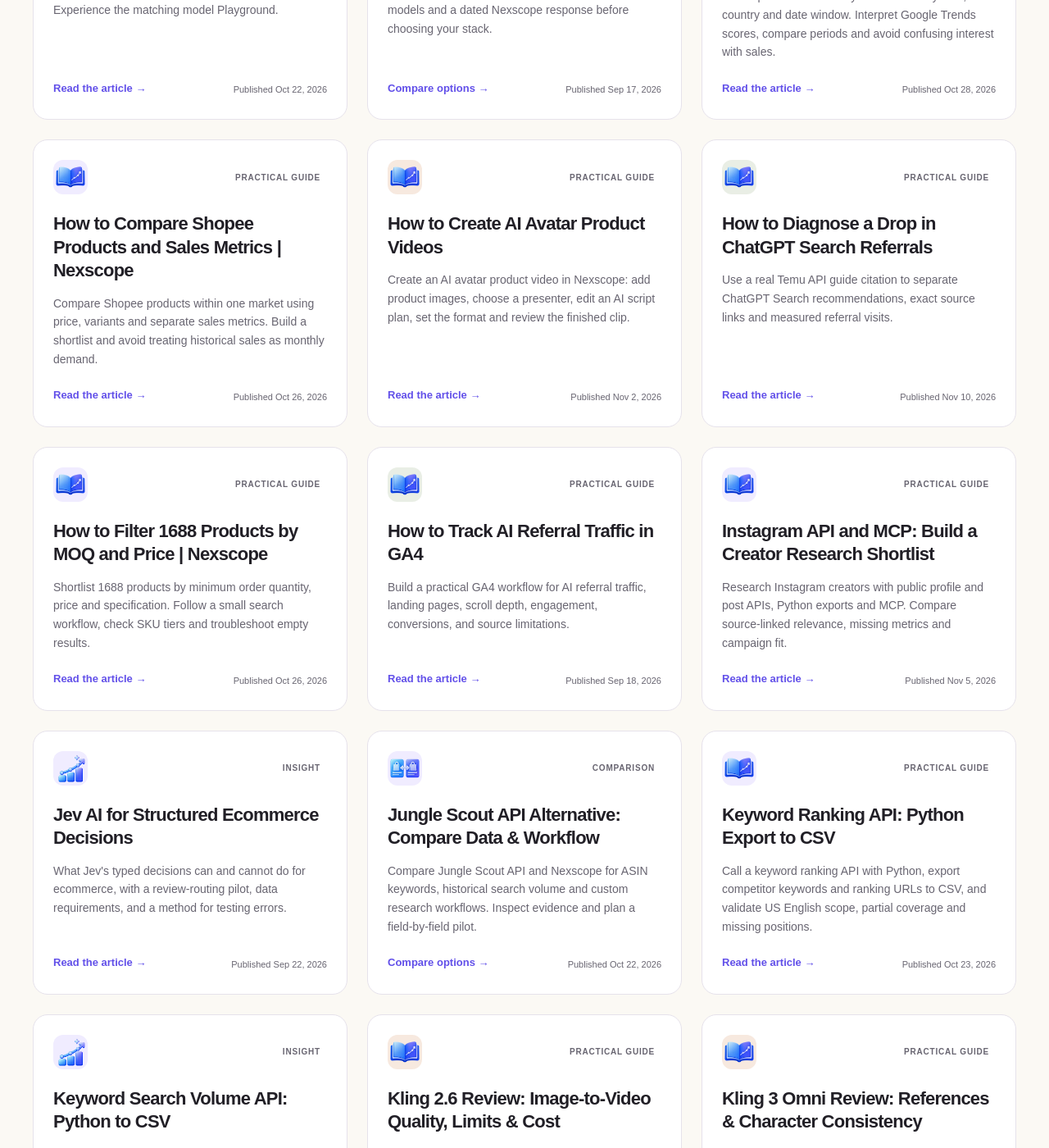
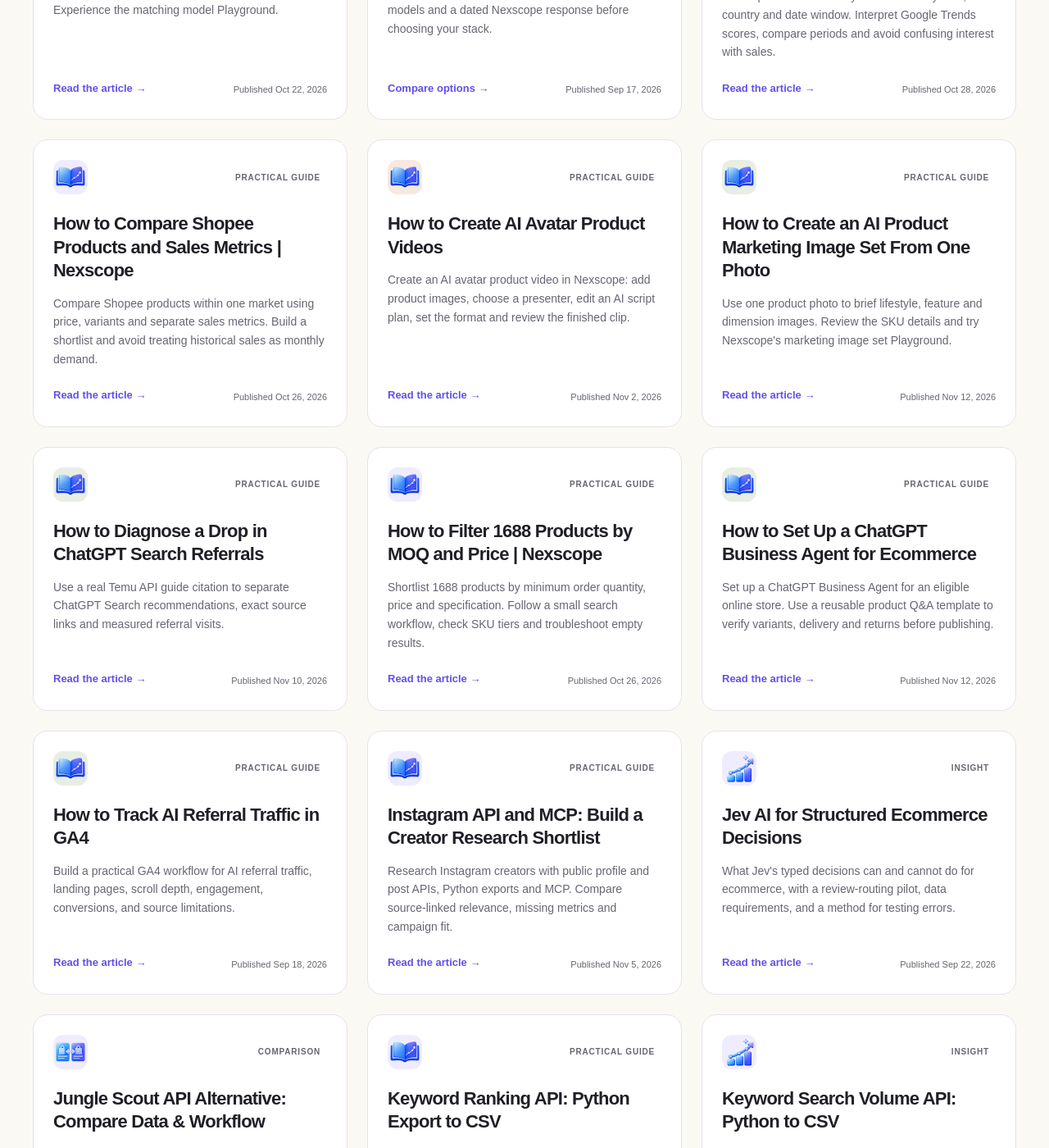
Before and after one commit to nexscope-ai/ecommerce-ai-tools, a Jekyll site: the page built from docs/index.md, in a window 1280 px wide and 1400 px high, scrolled down 13967 px. Shown: the whole window at 82% size. Built offline with Jekyll 4.4.1, drawn with Linux system fonts in a browser that asks for light colours; some of the changed lines change nothing that is shown; some of the changed text lies outside the part shown.

Commit message:
Publish Business Agent and image set guides with Black Friday price checks

```diff
--- /dev/null
+++ b/docs/guides/ai-product-marketing-image-set.md
@@ -0,0 +1,62 @@
+---
+layout: default
+learning_topic: creative
+related_topics: [research]
+content_kind: guide
+title: "How to Create an AI Product Marketing Image Set From One Photo"
+description: "Use one product photo to brief lifestyle, feature and dimension images. Review the SKU details and try Nexscope's marketing image set Playground."
+permalink: /guides/ai-product-marketing-image-set/
+date_published: 2026-11-12
+date_modified: 2026-11-12
+last_modified_at: 2026-11-12
+last_reviewed: 2026-11-12
+author: Nexscope Team
+schema_type: Article
+og_type: article
+compact_evidence: true
+evidence_scope: "Workflow based on Adobe's November 10 announcement and Nexscope's published API documentation. The image briefs are illustrative."
+suppress_article_help: true
+next_step:
+  id: product_marketing_image_set_growth_report
+  intent: product-report-evaluation
+  title: "Request a reviewed image set for one product"
+  description: "Submit one public product URL and one target market. Choose the service you need and review the credit quote before submitting."
+  label: "Explore product advertising images"
+  url: "https://www.nexscope.ai/product-growth-report?co-from=learn#request"
+---
+
+# From one product photo to a campaign image set
+
+Give each image a job. A lifestyle image shows where the item fits, a feature image explains a verified detail, and a dimension image helps a shopper compare fit. Adobe's November 10 Firefly announcement gives creative teams more ways to combine image and video tools. This walkthrough uses Nexscope's Product Marketing Image Set v4 to prepare and review assets for one SKU. [Adobe MAX announcement](https://news.adobe.com/news/2026/11/adobe-powers-new-era-of-creativity) · [Nexscope image set API](https://www.nexscope.ai/api-docs/ai-product-marketing-image-set-v4)
+
+{% include article-quick-action.html %}
+
+## Prepare one reference image and three briefs
+
+Choose a clear photo you can use and record the exact SKU, color, packaging, dimensions and included pieces. The example uses a navy travel mug with a silver rim and one black lid. Write the approved facts before generating.
+
+| Asset | What to show | What to verify |
+| --- | --- | --- |
+| Lifestyle | The mug on a kitchen counter with soft daylight | Mug shape, finish, lid and scale match the reference |
+| Feature | A close-up of the rim and lid | The image depicts the real parts and carries only verified feature claims |
+| Dimensions | A clean front view with space for labels | Add approved measurements in your layout tool and verify units and endpoints |
+
+## Start with one image in the Playground
+
+1. Add the reference through the supported image input. The API documents it as `imageList`.
+2. Provide approved selling points and keep automatic extraction off if you already have a verified brief. Choose a supported model, output type and aspect ratio in the Playground.
+3. Generate one image and compare it with the original at full size. For an API integration, keep the task ID and retrieve the result through the documented task flow.
+
+<a data-article-next-step data-step-id="product_marketing_image_set_playground" data-cta-placement="article-middle" data-buyer-intent="api-evaluation" href="https://www.nexscope.ai/api-docs/ai-product-marketing-image-set-v4?view=playground&amp;co-from=learn">Open Product Marketing Image Set Playground →</a>
+
+Running the creative API requires an active subscription. Check the live credit estimate before submitting. [API access and inputs](https://www.nexscope.ai/api-docs/ai-product-marketing-image-set-v4?view=playground)
+
+## Review the images against the product page
+
+Compare the generated image and live listing side by side. Check the number of pieces, shape, color, label and accessories. For the dimension image, check each label against the actual variant. If an image shows a spare lid that the SKU does not include, revise the shot before uploading it. Read the destination marketplace's current rules before using the image as the main listing photo.
+
+If you need help preparing the set, choose **Product advertising images** in the Nexscope Product Growth Report. Provide one public product URL, the target market, the number of images and the purpose of each. The service reviews the selected images before delivery. [Product Growth Report scope](https://learn.nexscope.ai/product-growth-report/)
+
+{% include article-action.html placement="article-middle" %}
+
+When the still images are approved, use the same product facts to brief a short clip. [Black Friday video creative workflow]({{ '/guides/black-friday-video-ad-creative-pack/' | relative_url }})
--- a/docs/guides/amazon-price-history.md
+++ b/docs/guides/amazon-price-history.md
@@ -3,12 +3,12 @@
 content_kind: guide
 layout: default
 title: "Amazon Price History: Price, BSR & Sales"
-description: Learn how to check Amazon price history, BSR history, ratings, seller counts, and monthly sales for an ASIN with Nexscope.
+description: "Check Amazon ASIN price history and track Black Friday changes by price type. Includes the Nexscope Price Series Playground and a dated example."
 permalink: /amazon-price-history/
-last_reviewed: 2026-09-17
+last_reviewed: 2026-11-12
 date_published: 2026-09-17
-date_modified: 2026-09-17
-last_modified_at: 2026-09-17
+date_modified: 2026-11-12
+last_modified_at: 2026-11-12
 author: Nexscope Team
 schema_type: Article
 og_type: article
@@ -22,11 +22,23 @@
 
 {% include article-visual.html %}
 
-**By Nexscope Team · Published September 17, 2026 · Updated September 17, 2026**
+**By Nexscope Team · Published September 17, 2026 · Updated November 12, 2026**
 
 **Amazon price history is a time series of observed product prices for a specific ASIN and marketplace.** Used with Best Sellers Rank (BSR), rating, seller-count, and monthly-sales signals, it can help you investigate promotions, seasonality, competitive pressure, and changes in product demand without treating one current snapshot as the whole story.
 
 > **Key takeaways:** Start with the correct ASIN and Amazon marketplace, keep every metric on its own scale, and compare aligned dates rather than isolated highs and lows. Nexscope's Amazon Product Price Series capability can return historical price, BSR, rating, seller-count, and monthly-sales signals when available. Provider estimates are directional evidence—not audited seller-account results.
+
+## How to check an Amazon ASIN’s price history before Black Friday
+
+Amazon US scheduled its 2026 Black Friday Week and Cyber Monday deal events for **November 19–30**. Record the ASIN’s pre-event price before the event, then compare it with observations from the same child ASIN, marketplace and price type during the event. [Amazon's official event dates](https://press.aboutamazon.com/2026/11/amazons-black-friday-week-and-cyber-monday-return-november-19-30-with-millions-of-deals-to-deliver-joy-this-holiday-season)
+
+1. Choose the exact child ASIN and Amazon US marketplace. Use a pre-event window such as November 5–18 and note the timestamps of any returned observations. Before November 19, capture the available baseline and record its cutoff date.
+2. In Price Series, choose a history window long enough to include that baseline when you repeat the lookup during or after the event. Save the returned timestamps and currency. Keep lowest-new price (`price`), Buy Box price (`buyboxPrice`), deal price (`priceDeal`) and Prime price (`pricePrime`) in separate columns.
+3. Compare each price series with its own baseline. For example, if the observed lowest-new price moves from $30 to $24, that is a 20% drop in the same series. A $24 Prime price is a separate offer observation. Verify eligibility, any applicable coupon and the checkout price on the live offer.
+
+<a data-article-next-step data-step-id="amazon_black_friday_price_series" data-cta-placement="article-middle" data-buyer-intent="api-evaluation" href="https://www.nexscope.ai/api-docs/amazon-product-price-series?view=playground&amp;co-from=learn">Open Amazon Price Series Playground →</a>
+
+In a separate September test, Amazon US ASIN `B072MQ5BRX` returned four lowest-new price observations, an empty deal series and no usable Prime price. Leave missing entries blank and compare only the dates you observed. [Dated API evidence and sample response]({{ '/api-evidence/amazon-price-series/' | relative_url }})
 
 ## What does Amazon price history show?
 
--- /dev/null
+++ b/docs/guides/chatgpt-business-agent-ecommerce.md
@@ -0,0 +1,63 @@
+---
+layout: default
+learning_topic: visibility
+related_topics: [research, agents]
+content_kind: guide
+title: "How to Set Up a ChatGPT Business Agent for Ecommerce"
+description: "Set up a ChatGPT Business Agent for an eligible online store. Use a reusable product Q&A template to verify variants, delivery and returns before publishing."
+permalink: /guides/chatgpt-business-agent-ecommerce/
+date_published: 2026-11-12
+date_modified: 2026-11-12
+last_modified_at: 2026-11-12
+last_reviewed: 2026-11-12
+author: Nexscope Team
+schema_type: Article
+og_type: article
+compact_evidence: true
+evidence_scope: "Setup follows OpenAI's public documentation. The example product and preview answers are illustrative."
+suppress_article_help: true
+next_step:
+  id: chatgpt_business_agent_product_copy
+  intent: product-report-evaluation
+  title: "Turn verified product facts into clear listing copy"
+  description: "Submit one public product URL and one target market. Choose the service you need and review the credit quote before submitting."
+  label: "Explore product copy rewriting"
+  url: "https://www.nexscope.ai/product-growth-report?co-from=learn#request"
+---
+
+# How to set up a ChatGPT Business Agent for your online store
+
+Start with one product and four questions a shopper needs answered before checkout. Use your approved product page and store policies as the source for those answers. OpenAI introduced Business Agents with Businesses in ChatGPT on November 10, 2026. Agents are initially available to eligible US ecommerce and online service businesses with a website. [OpenAI launch announcement](https://openai.com/index/introducing-businesses-chatgpt/) · [Eligibility and setup](https://help.openai.com/en/articles/20001635-setting-up-your-business-on-chatgpt)
+
+{% include article-quick-action.html %}
+
+## Open the agent preview after verification
+
+1. Claim your business in Business Hub and complete Persona identity verification. If you already completed the Shopify setup, check for an existing agent draft.
+2. Open your verified business in the Business tab. Open the draft or create an agent if your account offers the option.
+3. Review the product facts and policy information the agent will use. Preview the agent with the questions below. Correct any unsupported answers before publishing. [OpenAI setup instructions](https://help.openai.com/en/articles/20001635-setting-up-your-business-on-chatgpt#set-up-and-publish-your-agent)
+
+Customers who choose to start a Business Agent conversation enter a labeled chat with that business. Keep agent preview results separate from observations about how independent ChatGPT answers describe your product. [OpenAI Business Agents policy](https://openai.com/policies/business-agents-policy/)
+
+## Copy this one-SKU Q&A template
+
+Choose an exact product variant and write the expected answer before opening the preview. Replace the example with verified facts and links from your own store.
+
+| Ask the agent | Expected answer to prepare | Source to check |
+| --- | --- | --- |
+| What comes with the navy mug? | Exact pack quantity, lid type and included accessories | Live variant page or approved pack specification |
+| Will this fit my 2.8-inch cup holder? | Compare the verified base diameter with the opening and mention any missing fit details | Measured base dimensions for that exact SKU |
+| Can it arrive by Friday in my ZIP code? | Direct the customer to the current delivery estimate when an exact date cannot be verified | Shipping policy and checkout estimate |
+| Can I return a mug bought on sale? | Explain the documented sale-item conditions and return window | Current return policy |
+
+Use a simple record for each preview. Save the exact question, expected answer, source URL, preview answer, discrepancy and correction. Try one follow-up that changes the size or destination to check whether the agent carries the right facts across turns.
+
+## Fix the source when the answer exposes a gap
+
+If the agent guesses a dimension or combines the contents of two variants, first confirm the underlying fact. Then revise the relevant product field, policy or agent guidance and rerun the same preview question. When the exact size or delivery estimate is unavailable, guide the shopper to the product page or checkout for the current information.
+
+Nexscope's Product Growth Report can help prepare that product-page copy. Choose **Product copy rewriting** to get a reviewed title, selling points, description and FAQ suggestions grounded in the product information you submit. Start with one public product URL and one target market. Apply approved edits in your store and test the agent again. [Report scope and public example](https://learn.nexscope.ai/product-growth-report/)
+
+{% include article-action.html placement="article-middle" %}
+
+If your business is still at the verification step, start with the [Business Hub claim guide]({{ '/ecommerce-trends/chatgpt-business-hub-impressions-clicks/' | relative_url }}). If you are checking whether a Shopify item appears in shopping answers, use the [Shopify product visibility checklist]({{ '/guides/shopify-product-not-showing-in-chatgpt/' | relative_url }}).
```
